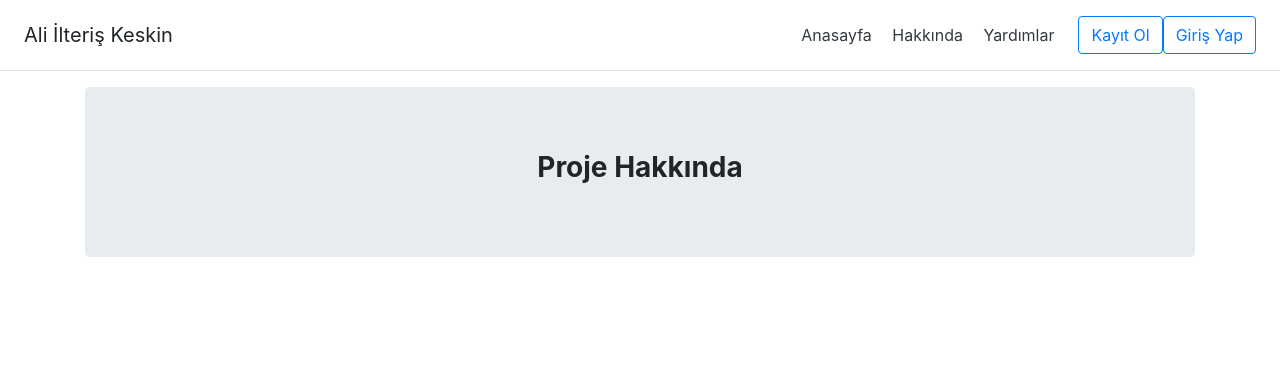
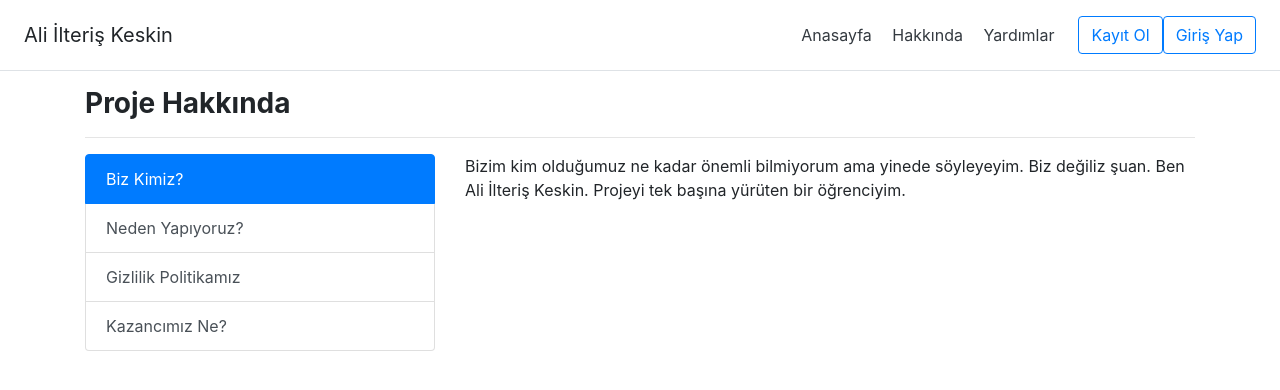
Before and after one commit to ilteriskeskin/ihtiyac, a Flask app: page /about in a window 1280 px wide. Shown: the top 390 px of the page. Run offline with Flask 2, Linux system fonts and the light colour scheme; some libraries are stand-ins or nearby versions.

Commit message:
Tasarım güzelleştirmeleri

```diff
--- a/app.py
+++ b/app.py
@@ -82,10 +82,23 @@ def home():
 def about():
     return render_template('about.html')
 
+@app.route('/need/<string:id>')
+def need(id):
+    need = Need.query.filter_by(id=id)
+    if session['logged_in']:
+        return render_template('need.html', need = need)
+    else:
+        return render_template('need.html')
+
 @app.route('/dashboard')
 @login_required
 def dashboard():
-    return render_template('dashboard.html')
+    email = session['email']
+    needs = Need.query.filter_by(email=email)
+    if session['logged_in']:
+        return render_template('dashboard.html', needs = needs)
+    else:
+        return render_template('dashboard.html')
 
 @app.route('/needs')
 def needs():
--- a/templates/about.html
+++ b/templates/about.html
@@ -2,14 +2,44 @@
 
 {% block body %}
 
-<div class="jumbotron">
-    <center>
 <h3>
     <strong>
         Proje Hakkında
     </strong>
 </h3>
-    </center>
+<hr>
+
+<div class="row">
+    <div class="col-4">
+      <div class="list-group" id="list-tab" role="tablist">
+        <a class="list-group-item list-group-item-action active" id="list-home-list" data-toggle="list" href="#list-home" role="tab" aria-controls="home">Biz Kimiz?</a>
+        <a class="list-group-item list-group-item-action" id="list-profile-list" data-toggle="list" href="#list-profile" role="tab" aria-controls="profile">Neden Yapıyoruz?</a>
+        <a class="list-group-item list-group-item-action" id="list-messages-list" data-toggle="list" href="#list-messages" role="tab" aria-controls="messages">Gizlilik Politikamız</a>
+        <a class="list-group-item list-group-item-action" id="list-settings-list" data-toggle="list" href="#list-settings" role="tab" aria-controls="settings">Kazancımız Ne?</a>
+      </div>
+    </div>
+    <div class="col-8">
+      <div class="tab-content" id="nav-tabContent">
+        <div class="tab-pane fade show active" id="list-home" role="tabpanel" aria-labelledby="list-home-list">
+            Bizim kim olduğumuz ne kadar önemli bilmiyorum ama yinede söyleyeyim. Biz değiliz
+            şuan. Ben Ali İlteriş Keskin. Projeyi tek başına yürüten bir öğrenciyim.
+        </div>
+        <div class="tab-pane fade" id="list-profile" role="tabpanel" aria-labelledby="list-profile-list">
+            İnsanların faydasına olan her şey bu dünyayı daha yaşanılası kılar. Mutlu insanlarla
+            dolu bir ülkede yaşamak istiyorum. Ve ülkemizde en büyük mutsuzluk sebebi ekonomi.
+            Belki bu platformda ekonomik durumu yerinde olmayan bireyler yardımsever birileri
+            ile tanışır ve mutlu olurlar.
+        </div>
+        <div class="tab-pane fade" id="list-messages" role="tabpanel" aria-labelledby="list-messages-list">
+            Sizden gizli bilgileriniz alınmaz, hiçbir şey talep edilmez. Amacımız tamamiyle sizlerin
+            faydasına olması yönünde. Kimsenin mahremiyetine saygısızlık yapmayız. Bize (şimdilik bana)
+            güvenebilirsiniz :)
+        </div>
+        <div class="tab-pane fade" id="list-settings" role="tabpanel" aria-labelledby="list-settings-list">
+            Bu projeden hiçbir kazancımız yoktur arkadaşlar.
+        </div>
+      </div>
+    </div>
   </div>
 
 {% endblock body %}
--- a/templates/includes/navbar.html
+++ b/templates/includes/navbar.html
@@ -3,7 +3,7 @@
         <nav class="my-2 my-md-0 mr-md-3">
           <a class="p-2 text-dark" href="/">Anasayfa</a>
           <a class="p-2 text-dark" href="/about">Hakkında</a>
-          <a class="p-2 text-dark" href="#">Yardımlar</a>
+          <a class="p-2 text-dark" href="/needs">Yardımlar</a>
         </nav>
         {% if session['logged_in'] %}
           <a class="p-2 text-dark" href="/dashboard">Kontrol Paneli</a>
```
Also changed, not shown: templates/dashboard.html (+34 -0 lines), templates/index.html (+18 -5 lines), templates/need.html (added, +17 -0 lines), data.db. Lines whose indentation alone changed are shown as unchanged.
